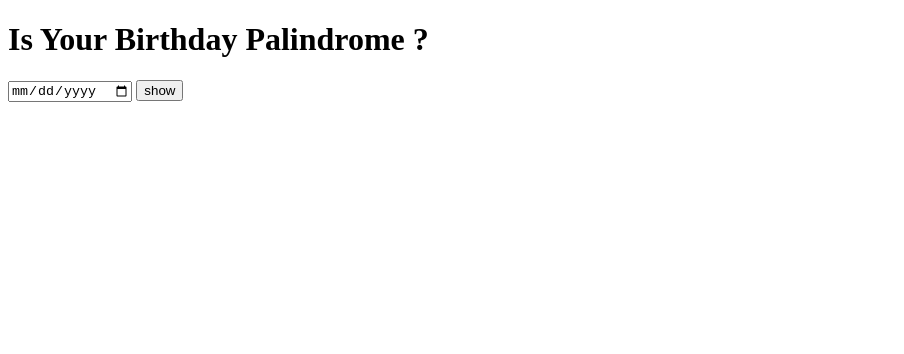
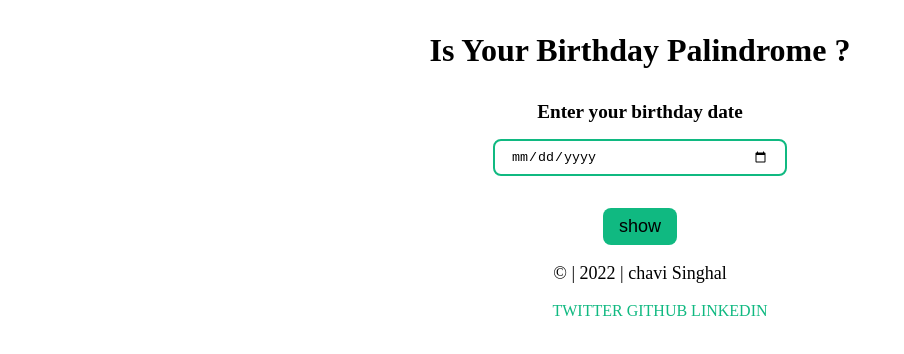
Before and after one commit to ChaviSinghal27/mark-13-assignment, a plain HTML site: page index.html in a window 1280 px wide. Shown: the whole page, without its empty margins (0-904 px from the left). Drawn offline with Linux system fonts and the light colour scheme.

Commit message:
css done

```diff
--- a/index.html
+++ b/index.html
@@ -5,12 +5,24 @@
     <meta http-equiv="X-UA-Compatible" content="IE=edge">
     <meta name="viewport" content="width=device-width, initial-scale=1.0">
     <title>Is Your Birthday Palindrome ?</title>
+    <link href="./style.css" rel="stylesheet">
 </head>
 <body>
+    <main>
     <h1>Is Your Birthday Palindrome ?</h1>
+    <label class="input-label">Enter your birthday date</label>
     <input type="date" id="date-input"/>
     <button id="submit-btn">show</button>
     <div id="output"></div>
+    </main>
+    <footer>
+        <p>© | 2022 | chavi Singhal</p>
+        <ul class="footer-list">
+            <li><a class="link" href="https://twitter.com/ChaviSinghal1">TWITTER</a></li>
+            <li><a class="link" href="https://github.com/ChaviSinghal27">GITHUB</a></li>
+            <li><a class="link" href="https://www.linkedin.com/in/chavi-singhal/">LINKEDIN</a></li>
+        </ul>
+        </footer>
 </body>
 <script src="./index.js"></script>
 </html>
--- a/index.js
+++ b/index.js
@@ -155,7 +155,7 @@ if(bdayStr !== '') {
     }else {
         var [ctr, nextDate] = getNextPalindromeDate(date);
 
-        outputEl.innerText ="next palindrome date is " + nextDate.day + "-" + nextDate.month + "-" + nextDate.year  + "you missed it by" + ctr + " days"
+        outputEl.innerText =`next palindrome date is  ${nextDate.day}-${nextDate.month}-${nextDate.year} you missed it by ${ctr}  days`
     }
 
 }
--- /dev/null
+++ b/style.css
@@ -0,0 +1,69 @@
+:root{
+    --primary-color:#10b981;
+
+}
+
+body {
+    text-align: center;
+}
+
+h1 {
+    font-size: xx-large;
+    margin: 2rem;
+}
+.input-label {
+    font-size: larger;
+    display: block;
+    font-weight: 600;
+ }
+
+#date-input {
+    padding: 0.5rem 1rem;
+    margin: 1rem;
+    border: 2px solid var(--primary-color);
+    border-radius: 0.5rem;
+
+    max-width: 258px;
+    width: 100%;
+}
+
+#submit-btn {
+    background-color: var(--primary-color);
+    border:none;
+    padding: 0.5rem 1rem;
+    border-radius: 0.5rem;
+    font-size: large;
+    display: block;
+    margin: 1rem auto;
+}
+
+#output {
+    font-size: x-large;
+    margin: 1rem;
+}
+
+footer {
+    text-align: center;
+}
+
+footer p {
+    font-size: large;
+    text-align: center;
+}
+
+
+.footer-list {
+    margin: 1rem;
+}
+
+ a , li {
+    display: inline;
+   color: var(--primary-color);
+    text-decoration: none;
+
+
+}
+footer a {
+    text-decoration: none;
+    color: var(--primary-color);
+}
```
